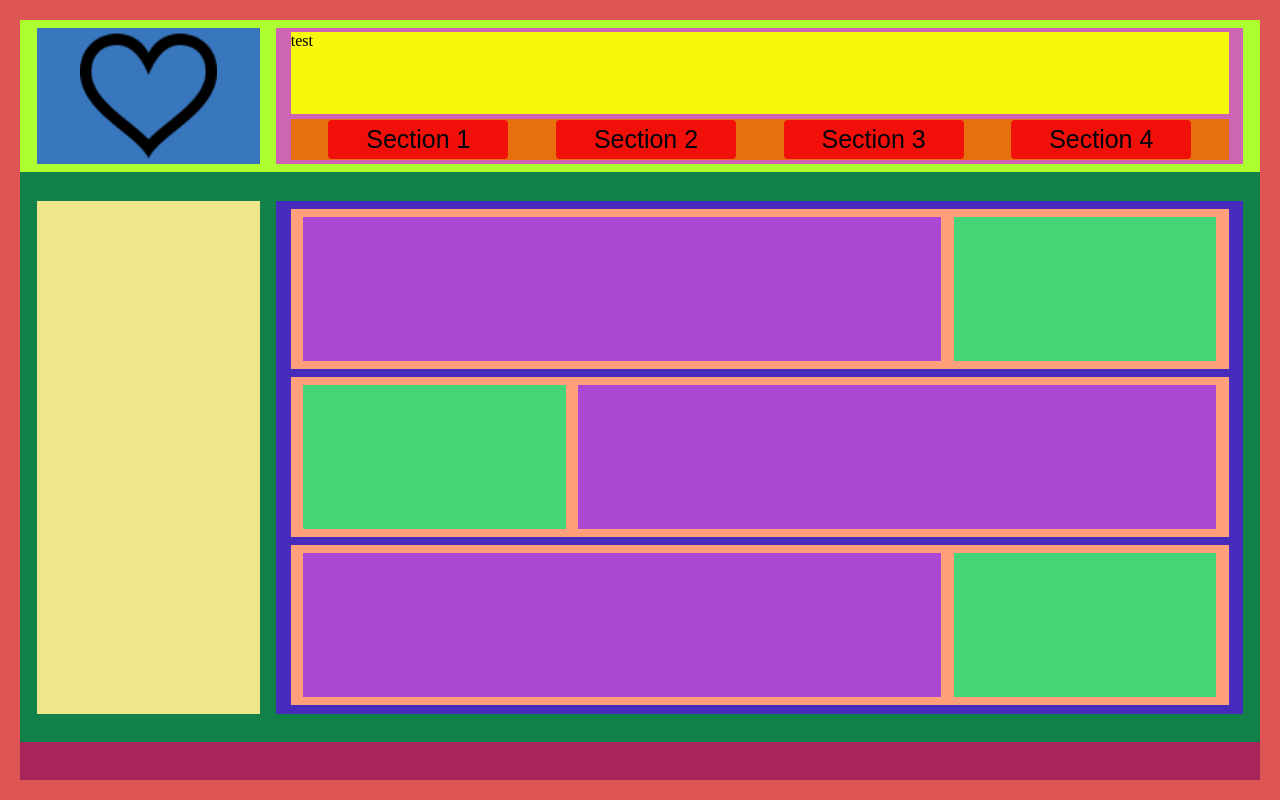
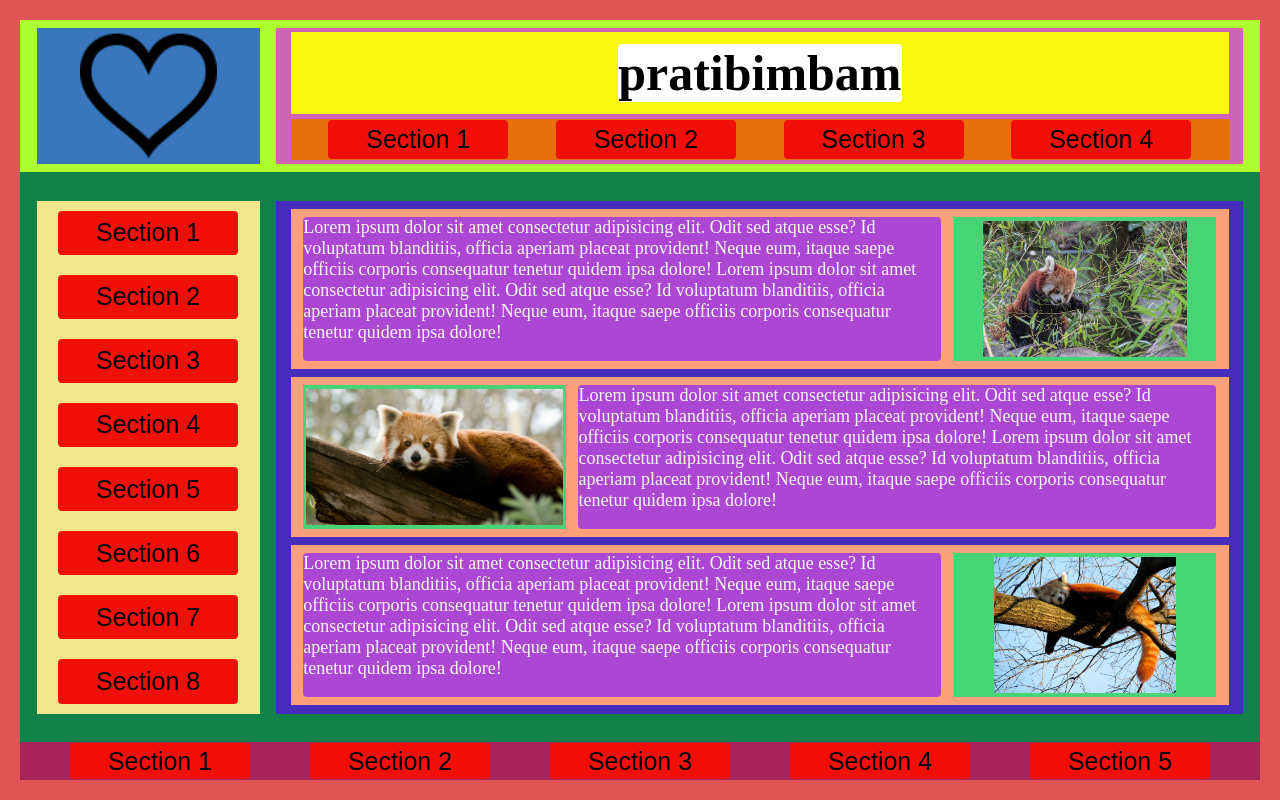
Before and after one commit to kjorcke/itry, a website built with Parcel: page index.html in a window 1280 px wide. Built offline with nearby package versions, Linux system fonts and the light colour scheme.

Commit message:
first final

```diff
--- a/index.html
+++ b/index.html
@@ -14,7 +14,9 @@
 			<img class="logo" src="./src/iconmonstr-favorite-6-96.png" />
 		  </div>
 		  <div class="child12">
-			<div class="child121">test</div>
+			<div class="child121">
+				<h1 class="titel">pratibimbam</h1>
+			</div>
 			<nav class="child122">
 				<button>Section 1</button>
 				<button>Section 2</button>
@@ -27,30 +29,74 @@
 
 	  <div class="child2">
 		  <div class="child21">
+			<button>Section 1</button>
+			<button>Section 2</button>
+			<button>Section 3</button>
+			<button>Section 4</button>
+			<button>Section 5</button>
+			<button>Section 6</button>
+			<button>Section 7</button>
+			<button>Section 8</button>
 		  </div>
 
 		  <div class="child22">
 
 			  <div class="child221">
-				  <div class="child2211"></div>
-				  <div class="child2212"></div>
+				  <div class="child2211">
+					  <p>Lorem ipsum dolor sit amet consectetur adipisicing elit. Odit sed
+						atque esse? Id voluptatum blanditiis, officia aperiam placeat
+						provident! Neque eum, itaque saepe officiis corporis consequatur
+						tenetur quidem ipsa dolore! Lorem ipsum dolor sit amet consectetur
+						adipisicing elit. Odit sed atque esse? Id voluptatum blanditiis,
+						officia aperiam placeat provident! Neque eum, itaque saepe
+						officiis corporis consequatur tenetur quidem ipsa dolore!</p>
+				  </div>
+				  <div class="child2212">
+					<img class="images" src="./src/red-panda-1332362-639x425.jpg" />
+				  </div>
 			  </div>
 
 			  <div class="child222">
-				  <div class="child2221"></div>
-				  <div class="child2222"></div>
+				  <div class="child2221">
+					<img class="images" src="./src/zoo-animals-1333899-639x337.jpg" />
+				  </div>
+				  <div class="child2222">
+					<p>Lorem ipsum dolor sit amet consectetur adipisicing elit. Odit sed
+						atque esse? Id voluptatum blanditiis, officia aperiam placeat
+						provident! Neque eum, itaque saepe officiis corporis consequatur
+						tenetur quidem ipsa dolore! Lorem ipsum dolor sit amet consectetur
+						adipisicing elit. Odit sed atque esse? Id voluptatum blanditiis,
+						officia aperiam placeat provident! Neque eum, itaque saepe
+						officiis corporis consequatur tenetur quidem ipsa dolore!</p>
+				  </div>
 			  </div>
 
 			  <div class="child223">
-				  <div class="child2231"></div>
-				  <div class="child2232"></div>
+				  <div class="child2231">
+					<p>Lorem ipsum dolor sit amet consectetur adipisicing elit. Odit sed
+						atque esse? Id voluptatum blanditiis, officia aperiam placeat
+						provident! Neque eum, itaque saepe officiis corporis consequatur
+						tenetur quidem ipsa dolore! Lorem ipsum dolor sit amet consectetur
+						adipisicing elit. Odit sed atque esse? Id voluptatum blanditiis,
+						officia aperiam placeat provident! Neque eum, itaque saepe
+						officiis corporis consequatur tenetur quidem ipsa dolore!</p>
+				  </div>
+				  <div class="child2232">
+					<img class="images" src="./src/red-panda-1356268-640x480.jpg" />
+				  </div>
 			  </div>
 
 			</div>
 	  </div>
 
 
-	  <div class="child3"></div>
+	  <div class="child3">
+		<button>Section 1</button>
+		<button>Section 2</button>
+		<button>Section 3</button>
+		<button>Section 4</button>
+		<button>Section 5</button>
+	  </div>
 
 
   </div>
--- a/src/styles.css
+++ b/src/styles.css
@@ -2,6 +2,13 @@
   box-sizing: border-box;
   margin: 0;
   padding: 0;
+}
+p{
+  font-size: 18px;
+  color: whitesmoke;
+}
+.images{
+  height:95%;
 }
 .parent
 {
@@ -48,8 +55,18 @@ height: 20%;
   background-color: rgb(248, 248, 12);
   height: 60%;
   width:97%;
+  display: flex;
+  justify-content: space-around;
+  align-items: center;
 }
-
+.titel{
+  color: black;
+  font-size: 50px;
+  background-color: white;
+  border-radius: 4px;
+  -webkit-transition: 0.4s;
+  transition: 0.4s;
+}
 .child122{
   background-color: rgb(231, 112, 14);
   height: 30%;
@@ -115,11 +132,17 @@ align-items: center;
   background-color: rgb(172, 71, 212);
   height: 90%;
   width:68%;
+  border-radius: 4px;
+  -webkit-transition: 0.4s;
+  transition: 0.4s;
 }
 .child2212{
   background-color: rgb(71, 212, 118);
   height: 90%;
   width: 28%;
+  display: flex;
+  align-items: center;
+  justify-content: space-around;
 }
 .child222{
   background-color: lightsalmon;
@@ -134,11 +157,17 @@ align-items: center;
   background-color: rgb(71, 212, 118);
   height: 90%;
   width: 28%;
+  display: flex;
+  align-items: center;
+  justify-content: space-around;
 }
 .child2222{
   background-color: rgb(172, 71, 212);
   height: 90%;
   width: 68%;
+  border-radius: 4px;
+  -webkit-transition: 0.4s;
+  transition: 0.4s;
 }
 .child223{
   background-color: lightsalmon;
@@ -153,11 +182,17 @@ align-items: center;
   background-color: rgb(172, 71, 212);
   height: 90%;
   width: 68%;
+  border-radius: 4px;
+  -webkit-transition: 0.4s;
+  transition: 0.4s;
 }
 .child2232{
   background-color: rgb(71, 212, 118);
   height: 90%;
   width: 28%;
+  display: flex;
+  align-items: center;
+  justify-content: space-around;
 }
 
 
@@ -165,6 +200,9 @@ align-items: center;
     background: rgb(168, 37, 92);
     flex-grow: 1;
     height: 5%;
+    display: flex;
+    align-items: center;
+    justify-content: space-evenly;
     }
 
   .
```
Also changed, not shown: src/red-panda-1332362-639x425.jpg (added), src/red-panda-1356268-640x480.jpg (added), src/zoo-animals-1333899-639x337.jpg (added).
